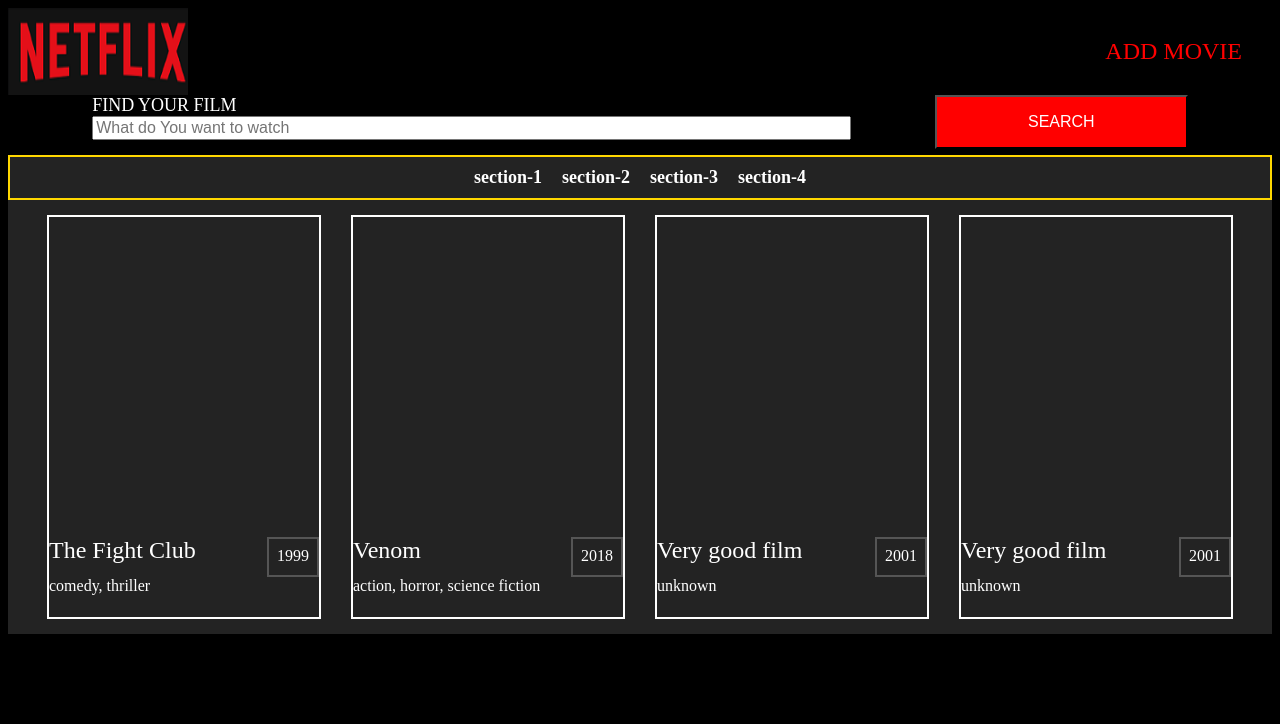
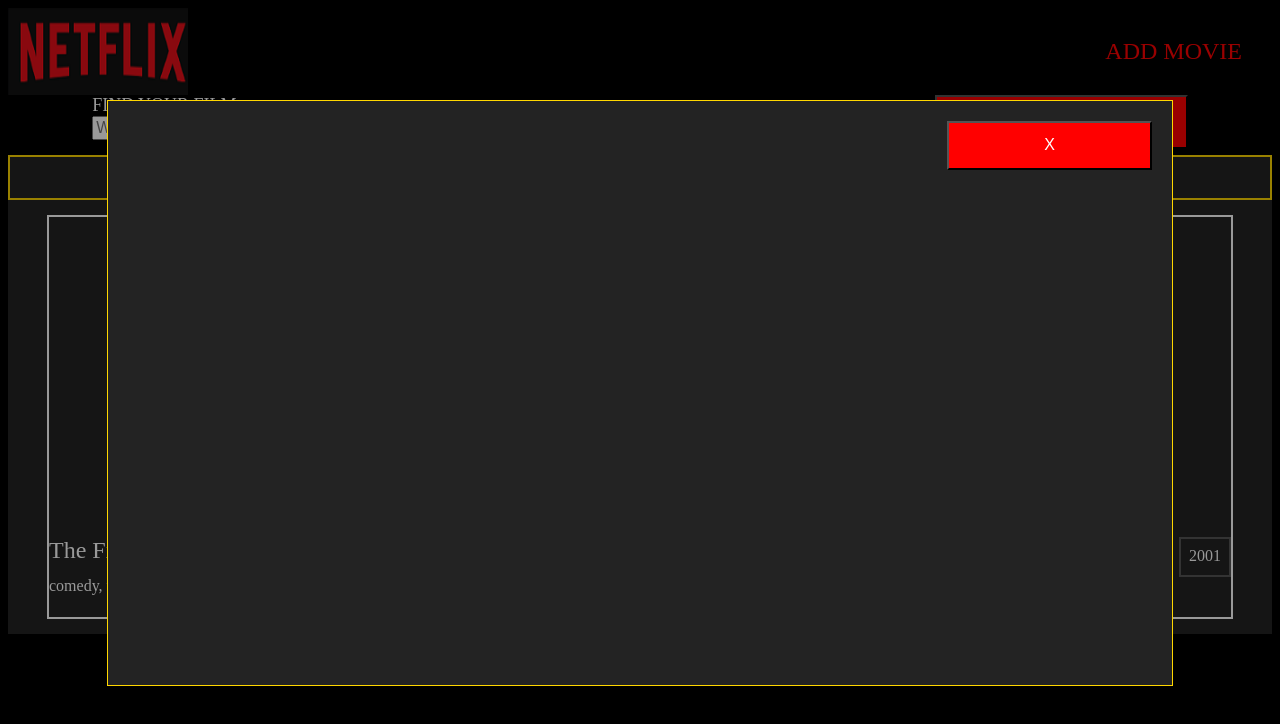
Before and after one commit to Fowlart/js-react-task-4, a React app: page / in a window 1280 px wide. Shown: the top 724 px of the page. Built offline with nearby package versions, Linux system fonts and the light colour scheme.

Commit message:
added simple modal, non functional yet

```diff
--- a/src/App.jsx
+++ b/src/App.jsx
@@ -1,21 +1,6 @@
-import React, {useState} from 'react';
+import React from 'react';
 import Header from './screens/Header';
 import ErrorBoundaryMainSection from './screens/MainSection';
-
-
-const Button = (props) => {
-
-    let returnedArray = useState("Click to catch zen");
-    var buttonTwoText = returnedArray[0];
-    var setText = returnedArray[1];
-
-    function handleClick() {
-        setText("ZEN!");
-    }
-
-    return (<button onClick={handleClick} className={props.className}>{buttonTwoText}</button>);
-
-};
 
 function App() {
 
--- /dev/null
+++ b/src/components/Popup/MyModal.jsx
@@ -0,0 +1,46 @@
+import React from "react";
+import styled from "styled-components";
+import Button from "../HeadersComponents/InputWraperInputWraper.styled";
+
+const ModalWrapper = styled.div`
+  display: ${(props) => (props.show ? "block" : "none")};
+  position: fixed; /* Stay in place */
+  z-index: 1; /* Sit on top */
+  padding-top: 100px; /* Location of the box */
+  left: 0;
+  top: 0;
+  width: 100%; /* Full width */
+  height: 100%; /* Full height */
+  overflow: auto; /* Enable scroll if needed */
+  background-color: rgba(0, 0, 0, 0.4); /* Black w/ opacity */
+`;
+
+const ModalContent = styled.div`
+  display: flex;
+  flex-direction: column;
+  background-color: #232323;
+  margin: auto;
+  padding: 20px;
+  border: 1px solid gold;
+  width: 80%;
+  height: 68%;
+  z-index: 1;
+`;
+
+const HeaderSection = styled.div`
+  display: flex;
+  height: 10%;
+  justify-content: space-between;
+  flex-direction: row;
+`;
+
+export const MyModal = (props) => {
+
+    return (
+        <ModalWrapper show={props.show}>
+            <ModalContent>
+                <HeaderSection><div/><Button type="submit" value="X" onClick={props.onClick}/></HeaderSection>
+                {props.children}</ModalContent>
+        </ModalWrapper>
+    );
+}
--- a/src/screens/MainSection.jsx
+++ b/src/screens/MainSection.jsx
@@ -2,6 +2,8 @@
 import styled from "styled-components";
 import {ResultsFilter} from "../components/MainSectionComponents/ResultsFilter";
 import {Card} from "../components/MainSectionComponents/Card";
+import {MyModal} from "../components/Popup/MyModal";
+import Button from "../components/Reusable/Button.styled";
 
 const MainSectionFlex = styled.div`
   background-color: #232323;
@@ -10,15 +12,12 @@
   flex-wrap: wrap;
   justify-content: center;`;
 
-const MainSection = (props) => {
+const MainSection = () => {
 
-    //example: used useState without deconstruction
-    let placeHolderArray = useState("What do You want to watch");
-    let inputPlaceHolder = placeHolderArray[0];
-    let setplaceHolder = placeHolderArray[1];
+    const [isModalVisible, setModalVisible] = useState(true);
 
-    function handleClick() {
-        setplaceHolder("ZEN!");
+    function switchModal(e) {
+        setModalVisible(!isModalVisible)
     }
 
     // Todo: fetch from back-end
@@ -36,6 +35,7 @@
 
     return (
         <>
+            <MyModal show={isModalVisible} onClick={switchModal}/>
             <ResultsFilter sections={sectionsForFilter}/>
             <MainSectionFlex>
                 {filmCards.map((card) => (
@@ -48,17 +48,20 @@
 };
 
 const OopsDiv = styled.div`
-  background-color: black;
-  color: red;
-  text-align: center;`;
+background-color: black;
+color: red;
+text-align: center;`;
 
 const OopsText = () => {
-    return (
-        <OopsDiv>
-            <h2>Oops, something went wrong... We are doing our best to fix the issue!</h2>
-        </OopsDiv>
-    );
-};
+return (
+        <
+            OopsDiv>
+        < h2> Oops, something went wrong ... We are doing our best to fix the issue ! < /h2>
+</OopsDiv>
+)
+;
+}
+;
 
 const ErrorBoundaryMainSection = () => {
     let isDataInPlace = true;
```
